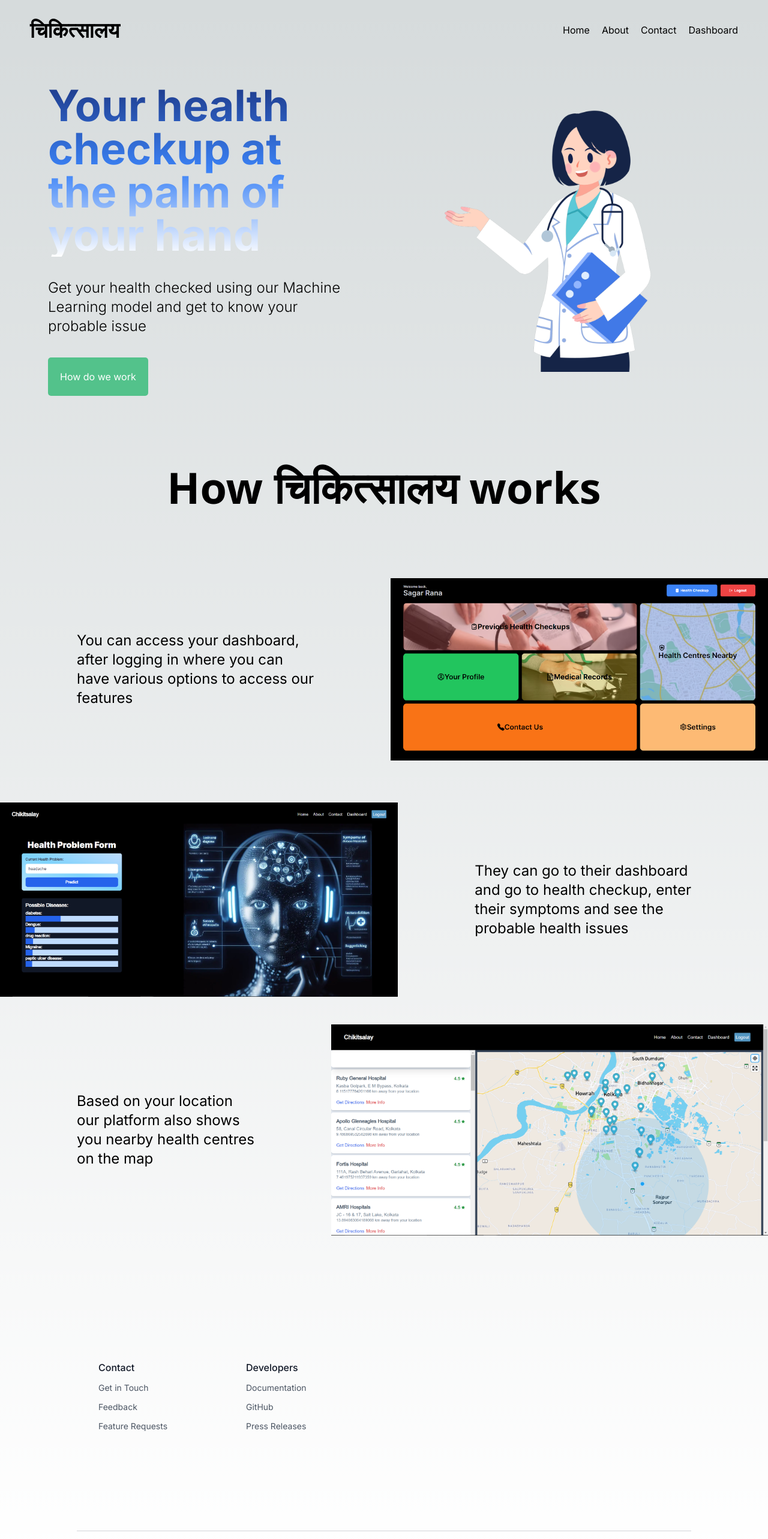
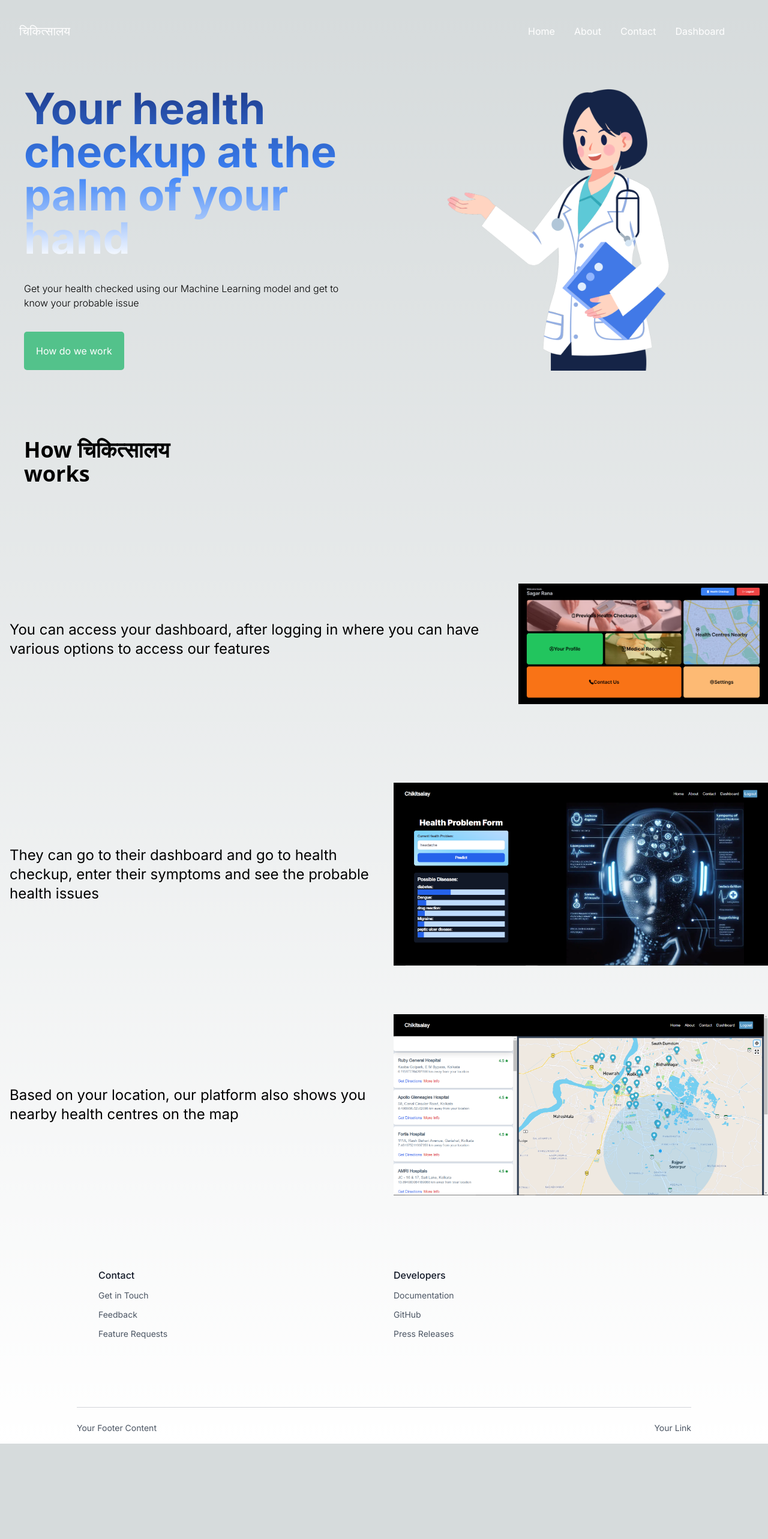
Before and after one commit to SoarinSkySagar/engagehackathon, a Next.js app: page / in a window 1280 px wide. Shown: the top 2566 px of the page at 60% size. After the commit the page ends 2407 px from the top, so only its background shows below. Built offline with nearby package versions, Linux system fonts and the light colour scheme; no server answers.

Commit message:
made the page responsive

```diff
--- a/src/app/page.jsx
+++ b/src/app/page.jsx
@@ -9,47 +9,56 @@
 export default function Home() {
   return (
     <div>
-      <div className="flex items-center gap-20 mx-20 my-10">
+      <div className="flex items-center gap-20 mx-10 my-10">
         <div className="flex-1 flex flex-col gap-9">
-          <h1 className="text-7xl bg-gradient-to-b from-blue-900 via-blue-500 to-white text-transparent bg-clip-text font-bold ">
-            Your health checkup at the palm of your hand
-          </h1>
-          <p className="text-2xl font-light">
+        <h1 className="text-6xl sm:text-7xl bg-gradient-to-b from-blue-900 via-blue-500 to-white text-transparent bg-clip-text font-bold text-center sm:text-left">
+  Your health checkup at the palm of your hand
+</h1>
+
+          <p className="text-1xl sm-3xl font-light">
             Get your health checked using our Machine Learning model and get to
             know your probable issue
           </p>
-          <Button url="/about" text="How do we work" />
+          <Button url="/about" text="How do we work" className="mx-100px" />
         </div>
         <div className="flex-1">
           <Image src={Hero} alt="" className=" w-11/12" />
         </div>
       </div>
-      <div className=" h-56 flex flex-col justify-center items-center">
-  <div className="text-7xl font-sans font-semibold font-inter">
-    How चिकित्सालय works
+      <div className=" h-56 flex flex-col justify-center text-align: center;" style={{ marginLeft: "40px" }}>
+  <div className="text-4xl sm-7xl font-sans font-semibold font-inter ">
+    How चिकित्सालय <br />   works
   </div>
 </div>
 
-      <div className="flex justify-between items-center">
-  <div className="mx-32 text-2xl">You can access your dashboard,<br/> after logging in where you can<br/> have various options to access our<br/> features</div>
-  <div className="flex-1">
+<div className="flex flex-col-reverse justify-between items-center sm:flex-row">
+  <div className="w-full sm:w-2/3 text-center sm:text-left sm:mx-4 text-xl sm:text-2xl mb-4">
+    You can access your dashboard, after logging in where you can have various options to access our features
+  </div>
+  <div className="w-full sm:w-1/3">
     <Image src={Dash} alt="" className="w-full h-96 object-contain" />
   </div>
 </div>
-<div className="flex justify-between items-center">
-  <div className="flex-1">
+<div className="flex flex-col-reverse justify-between items-center sm:flex-row">
+  <div className="w-full sm:w-1/2 mx-4 text-center sm:text-left text-2xl">
+    They can go to their dashboard and go to health checkup, enter their symptoms and see the probable health issues
+  </div>
+  <div className="w-full sm:w-1/2">
     <Image src={Healthcheck} alt="" className="w-full h-96 object-contain" />
   </div>
-  <div className="mx-32 text-2xl">They can go to their dashboard<br/> and go to health checkup, enter<br/> their symptoms and see the<br/> probable health issues</div>
 </div>
-<div className="flex justify-between items-center">
-  <div className="mx-32 text-2xl">Based on your location<br/> our platform also shows<br/> you nearby health centres<br/> on the map</div>
-  <div className="flex-1">
+
+<div className="flex flex-col-reverse justify-between items-center sm:flex-row">
+  <div className="w-full sm:w-1/2 mx-4 text-center sm:text-left text-2xl">
+    Based on your location, our platform also shows you nearby health centres on the map
+  </div>
+  <div className="w-full sm:w-1/2">
     <Image src={Map} alt="" className="w-full h-96 object-contain" />
   </div>
 </div>
 
 
+
     </div>
   );
 }
--- a/src/components/footer/Footer.jsx
+++ b/src/components/footer/Footer.jsx
@@ -1,70 +1,16 @@
 import React from "react";
-import styles from "./footer.module.css";
 import Image from "next/image";
 
 const Footer = () => {
   return (
     <div>
-  <footer className="text-gray-800 w-4/5 mx-auto inter md:pt-24">
-    <div className="container px-5 py-24 mx-auto flex md:items-center lg:items-start md:flex-row md:flex-nowrap flex-wrap flex-col">
-      <div className="flex-grow flex flex-wrap -mb-10 md:mt-0 mt-10 md:text-left text-center">
-        {/* <div className="lg:w-1/4 md:w-1/2 w-full px-4">
-          <h2 className="font-medium text-gray-900 text-base mb-3">
-            About
-          </h2>
-          <nav className="list-none mb-10 flex flex-col text-sm space-y-3 font-normal">
-            <li>
-              <a className="text-gray-600 hover:text-gray-800 cursor-pointer">
-                Company News
-              </a>
-            </li>
-            <li>
-              <a className="text-gray-600 hover:text-gray-800 cursor-pointer">
-                Meet the Team
-              </a>
-            </li>
-            <li>
-              <a className="text-gray-600 hover:text-gray-800 cursor-pointer">
-                Press Releases
-              </a>
-            </li>
-            <li>
-              <a className="text-gray-600 hover:text-gray-800 cursor-pointer">
-              </a>
-            </li>
-          </nav>
-        </div> */}
-        {/* <div className="lg:w-1/4 md:w-1/2 w-full px-4">
-          <h2 className="font-medium text-gray-900 text-base mb-3">
-            Company
-          </h2>
-          <nav className="list-none mb-10 flex flex-col space-y-3 text-sm font-normal">
-            <li>
-              <a className="text-gray-600 hover:text-gray-800 cursor-pointer">
-                Company News
-              </a>
-            </li>
-            <li>
-              <a className="text-gray-600 hover:text-gray-800 cursor-pointer">
-                Meet the Team
-              </a>
-            </li>
-            <li>
-              <a className="text-gray-600 hover:text-gray-800 cursor-pointer">
-                Press Releases
-              </a>
-            </li>
-            <li>
-              <a className="text-gray-600 hover:text-gray-800 cursor-pointer">
-              </a>
-            </li>
-          </nav>
-        </div> */}
-        <div className="lg:w-1/4 md:w-1/2 w-full px-4">
+      <footer className="text-gray-800 w-4/5 mx-auto inter md:pt-4 sm:pt-8">
+        <div className="container px-2 md:px-5 py-8 md:py-16 mx-auto flex flex-col md:flex-row md:flex-wrap">
+          <div className="md:w-1/2 px-4">
             <h2 className="font-medium text-gray-900 text-base mb-3">
               Contact
             </h2>
-          <nav className="list-none mb-10 flex flex-col space-y-3 text-sm font-normal">
+            <nav className="list-none mb-6 flex flex-col space-y-3 text-sm font-normal">
               <li>
                 <a className="text-gray-600 hover:text-gray-800 cursor-pointer">
                   Get in Touch
@@ -80,24 +26,25 @@
                   Feature Requests
                 </a>
               </li>
-            <li>
-              <a className="text-gray-600 hover:text-gray-800 cursor-pointer">
-              </a>
-            </li>
             </nav>
           </div>
-        <div className="lg:w-1/4 md:w-1/2 w-full px-4">
+          <div className="md:w-1/2 px-4">
             <h2 className="font-medium text-gray-900 text-base mb-3">
               Developers
             </h2>
-          <nav className="list-none mb-10 flex flex-col space-y-3 text-sm font-normal">
+            <nav className="list-none mb-6 flex flex-col space-y-3 text-sm font-normal">
               <li>
                 <a className="text-gray-600 hover:text-gray-800 cursor-pointer">
                   Documentation
                 </a>
               </li>
               <li>
-              <a className="text-gray-600 hover:text-gray-800 cursor-pointer" href='https://github.com/PoulavBhowmick03/hackthemountains'>
+                <a
+                  className="text-gray-600 hover:text-gray-800 cursor-pointer"
+                  href="https://github.com/PoulavBhowmick03/hackthemountains"
+                  target="_blank"
+                  rel="noopener noreferrer"
+                >
                   GitHub
                 </a>
               </li>
@@ -106,20 +53,16 @@
                   Press Releases
                 </a>
               </li>
-            <li>
-              <a className="text-gray-600 hover:text-gray-800 cursor-pointer">
-              </a>
-            </li>
             </nav>
           </div>
         </div>
-    </div>
       </footer>
-  <div className="w-4/5 mx-auto py-2 md:mt-12 text-sm">
+      <div className="w-4/5 mx-auto py-2 md:mt-4 sm:mt-8 text-sm">
         <hr className="h-px bg-gray-500 opacity-30 border-0 mb-4" />
-    <div className="flex items-center mx-auto text-gray-600 container justify-center md:justify-between py-2">
+        <div className="flex items-center mx-auto text-gray-600 container justify-center sm:justify-between py-2">
           <div>
             <span className="font-normal">
+              Your Footer Content
             </span>
           </div>
           <a
@@ -128,12 +71,13 @@
             rel="noopener noreferrer"
           >
             <span className="hover:underline focus-visible:underline">
-
+              Your Link
             </span>
           </a>
         </div>
       </div>
-</div>  );
+    </div>
+  );
 };
 
 export default Footer;
--- a/src/components/navbar/Navbar.jsx
+++ b/src/components/navbar/Navbar.jsx
@@ -1,10 +1,11 @@
 "use client";
 
 import Link from "next/link";
-import React from "react";
+import { useState, useEffect } from "react";
 import styles from "./navbar.module.css";
 import DarkModeToggle from "../DarkModeToggle/DarkModeToggle";
 import { signOut, useSession } from "next-auth/react";
+import { FaBars } from "react-icons/fa";
 
 const links = [
   {
@@ -30,21 +31,48 @@
 ];
 
 const Navbar = () => {
+  const [mobileMenuOpen, setMobileMenuOpen] = useState(false);
   const session = useSession();
 
+  const toggleMobileMenu = () => {
+    setMobileMenuOpen(!mobileMenuOpen);
+  };
+
+  useEffect(() => {
+    // Add event listener to close mobile menu when clicking outside of it
+    const handleBodyClick = (e) => {
+      if (mobileMenuOpen && !e.target.closest(".mobile-menu-container")) {
+        setMobileMenuOpen(false);
+      }
+    };
+
+    // Remove the event listener when the component unmounts
+    return () => {
+      document.body.removeEventListener("click", handleBodyClick);
+    };
+  }, [mobileMenuOpen]);
+
   return (
-    <div className={styles.container}>
-      <Link href="/" className={styles.logo}>
+    <div className="flex items-center justify-between p-4 sm:p-6 lg:p-8">
+      <Link href="/" className="text-white text-xl">
         चिकित्सालय
       </Link>
-      <div className={styles.links}>
 
+      {/* Mobile menu toggle button with white-colored React Icons */}
+      <div className="sm:hidden">
+        <div className="text-white" onClick={toggleMobileMenu}>
+        <FaBars className="text-white text-xl" style={{ marginLeft: "-100px" }} /> {/* Adjust the margin-left for icon position */}
+        </div>
+      </div>
+
+      <div className={`sm:flex space-x-4 mobile-menu-container ${mobileMenuOpen ? 'block' : 'hidden'}`}>
         {links.map((link) => (
-          <Link key={link.id} href={link.url} className={styles.link}>
+          <Link key={link.id} href={link.url} className="block text-white p-2 hover:bg-blue-600">
             {link.title}
           </Link>
         ))}
-
+        <div className="block text-white p-2 hover:bg-blue-600">
+        </div>
       </div>
     </div>
   );
--- a/src/components/navbar/navbar.module.css
+++ b/src/components/navbar/navbar.module.css
@@ -3,22 +3,20 @@
   display: flex;
   justify-content: space-between;
   align-items: center;
-  margin: 0 50px 0 50px;
+  padding: 0 20px; /* Adjust the padding for better mobile display */
 }
 
 .logo {
   font-weight: bold;
-  font-size: 35px;
+  font-size: 24px; /* Decrease font size for mobile devices */
 }
 
 .links {
-  display: flex;
-  align-items: center;
-  gap: 20px;
+  display: none; /* Hide the links by default for small screens */
 }
 
 .logout {
-  padding: 5px;
+  padding: 5px 10px; /* Increase padding for better touch interactions */
   border: none;
   background-color: #5396c2;
   color: white;
```
Also changed, not shown: src/app/about/page.jsx (+41 -56 lines). Lines whose indentation alone changed are shown as unchanged.
